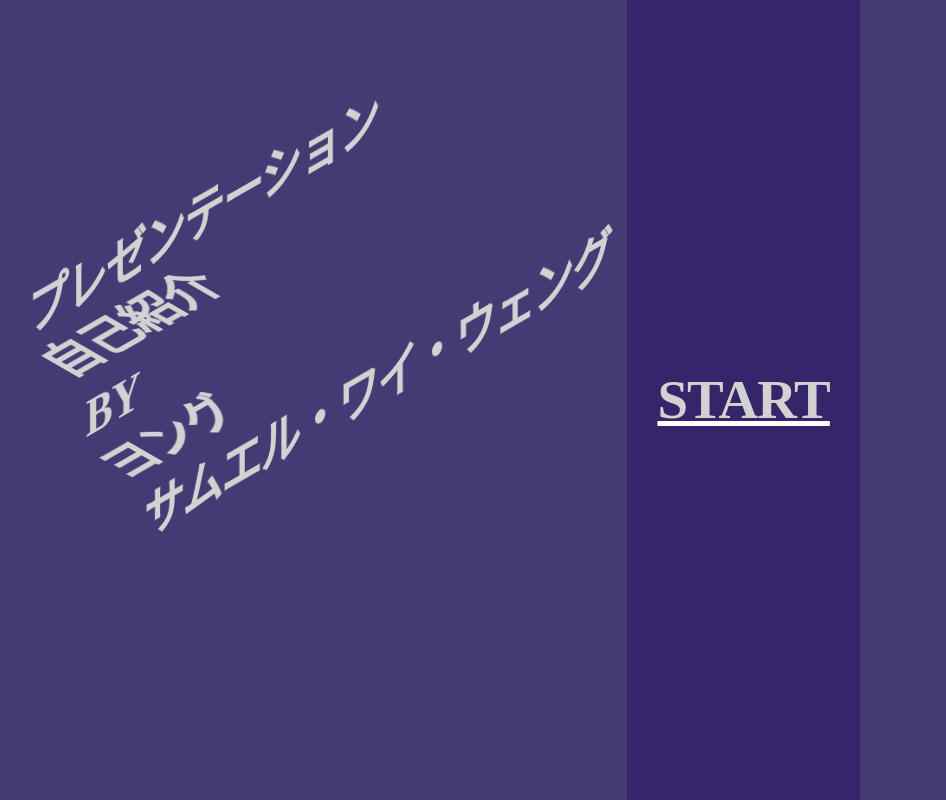
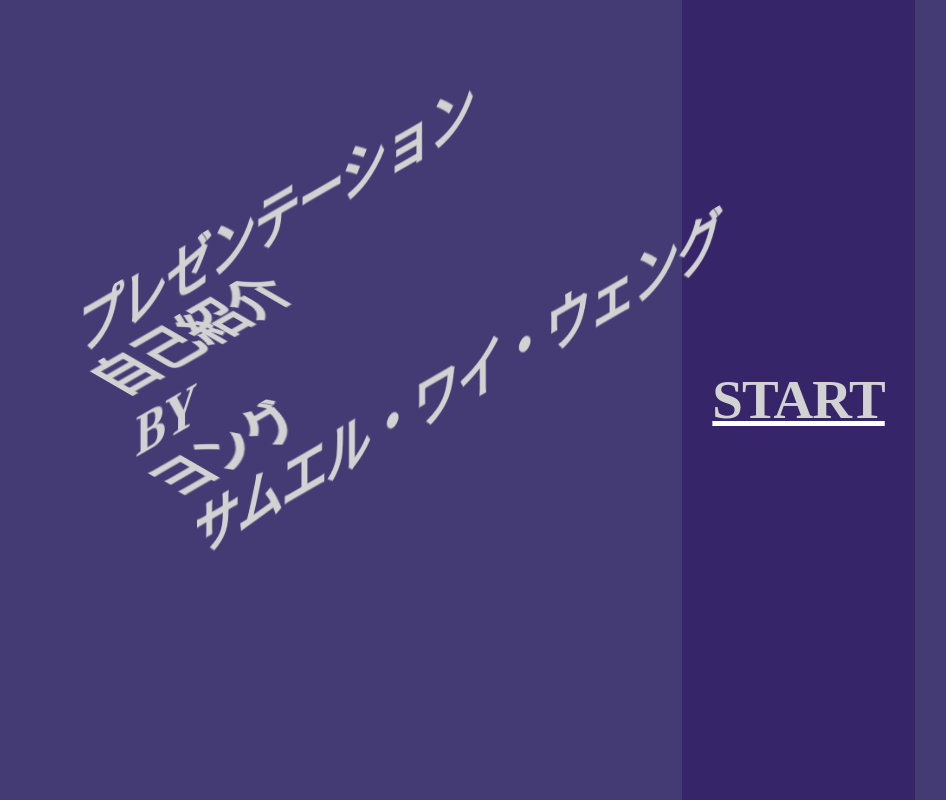
Before and after one commit to KangaZero/presentation, a Next.js app: page / in a window 1280 px wide. Shown: the whole page, without its empty margins (240-1186 px from the left). Built offline with nearby package versions, Linux system fonts and the light colour scheme.

Commit message:
font-size is bigger, box sizes on end and homepage changed a bit  as it differs on the deployment page

```diff
--- a/src/styles/about.scss
+++ b/src/styles/about.scss
@@ -50,12 +50,6 @@ $border-color: rgba(89, 59, 225, 0.523);
   background-color: $bg-color;
   padding: 5px;
 }
-
-// .about-container-outer {
-//     // background-image: linear-gradient(163deg, #00ff75 0%, #3700ff 100%);
-//  border-radius: 20px;
-//  transition: all 0.2s;
-// }
 
 .about-container {
   display: flex;
--- a/src/styles/end.scss
+++ b/src/styles/end.scss
@@ -1,6 +1,7 @@
 .end-tools-container{
   position: absolute;
-  left: 31.6%;
+  margin: auto;
+  width: 100%;
   top: 20%;
   text-align: center;
 }
--- a/src/styles/globals.css
+++ b/src/styles/globals.css
@@ -66,6 +66,7 @@ html,
 body {
   background-color: rgb(69, 59, 116);
   max-width: 100vw;
+  font-size: 1.1rem;
 }
 
 body {
--- a/src/styles/start.scss
+++ b/src/styles/start.scss
@@ -35,6 +35,7 @@ $line-height: $clip-height - 5px;
 .start-body {
   color: #ffffff;
   display: flex;
+  padding-left: 50px;
 }
 
 /*
@@ -44,7 +45,7 @@ $line-height: $clip-height - 5px;
   margin: 0 auto;
   padding: 110px 0;
   font-family: "Nico Moji";
-  font-size: 40px;
+  font-size: 45px;
   font-weight: 900;
   letter-spacing: -1px;
   text-transform: uppercase;
```
